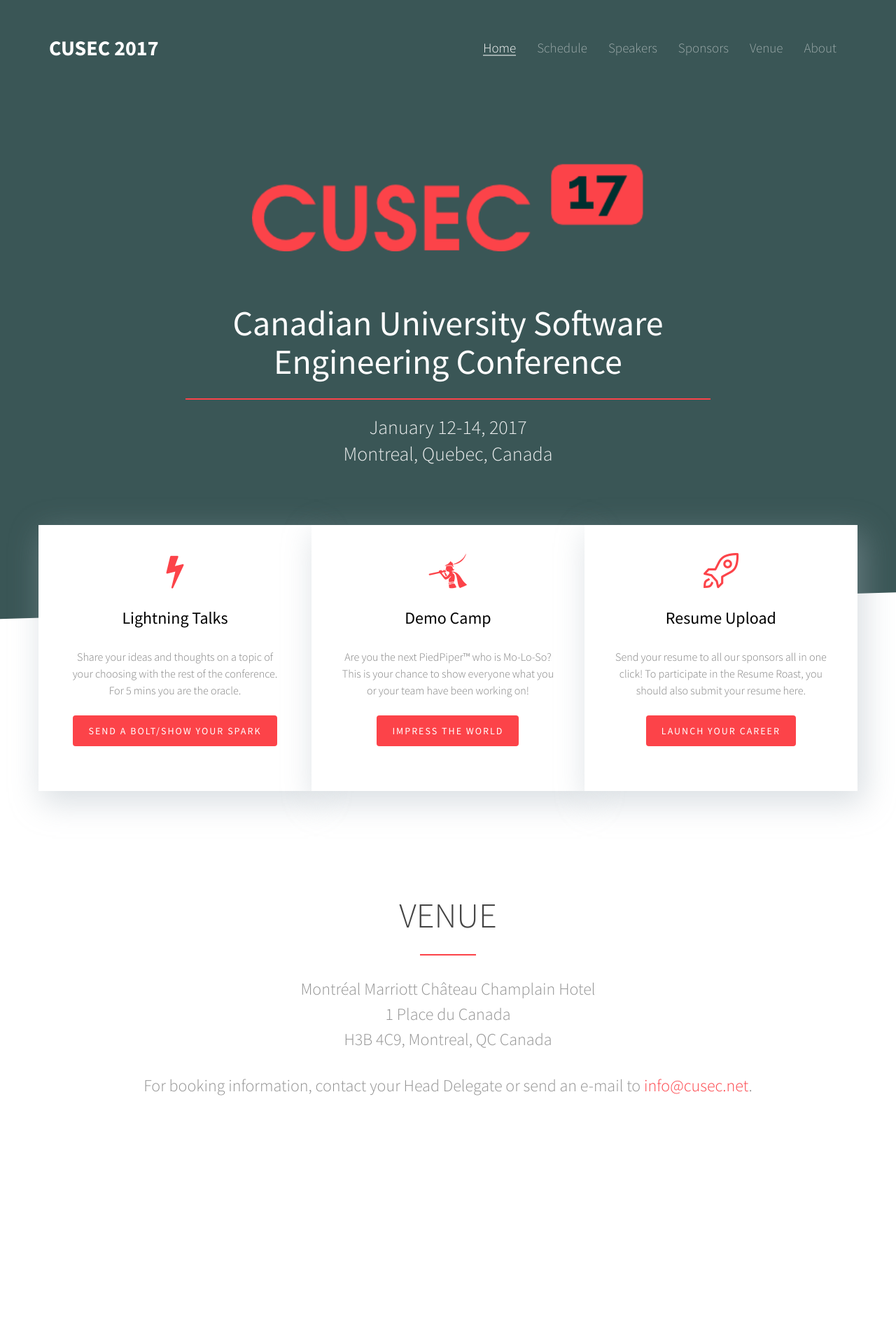
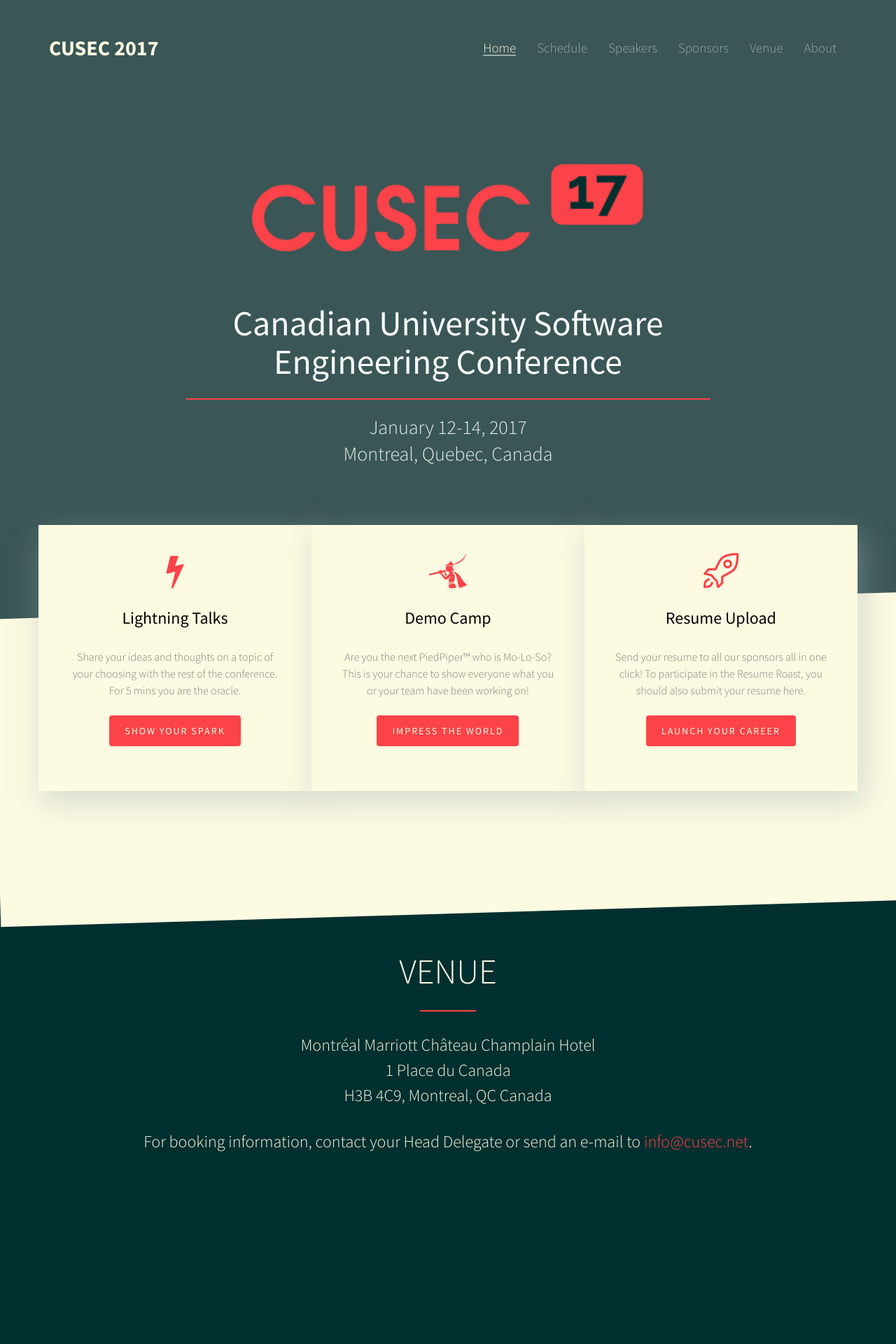
Before and after one commit to kim-codes/2017, a Jekyll site: the page built from index.html, in a window 1280 px wide. Shown: the top 1920 px of the page at 70% size. Built offline with Jekyll 4.4.1, drawn with Linux system fonts in a browser that asks for light colours; some web fonts are replaced; some of the changed text lies outside the part shown.

Commit message:
fixed about section; changed the background colour; added a slant to the venue

```diff
--- a/_sass/_colours.scss
+++ b/_sass/_colours.scss
@@ -1,11 +1,16 @@
 $brand-primary: #FC4349 !default;
 $brand-secondary: #002F2F !default;
 
-$brand-white: #fff;
+// $brand-white: #fff;
+// $brand-white: #EFECCA;
+// $brand-white: #E6E2AF;
+$brand-white: #FCFAE1;
 $brand-black: #000;
-$brand-darker: #444;
+// $brand-darker: #444;
+$brand-darker: #A7A37E;
 $brand-gray: #ccc;
-$brand-lighter: #e9e9e9;
+// $brand-lighter: #e9e9e9;
+$brand-lighter: #EFECCA;
 $brand-body-color: #818892;
 $brand-selection-color: #f9f6f0;
 $brand-overlay-color: #3b3d40;
--- a/assets/css/style.scss
+++ b/assets/css/style.scss
@@ -281,14 +281,13 @@
 }
 
 #fh5co-home {
-	background-color: transparent;
+    background-color: $brand-secondary;
     background-repeat: no-repeat;
 	background-size: cover;
 	background-attachment: fixed;
 	position: relative;
 	width: 100%;
 
-	background-color: $brand-primary;
 	color: #fff;
 	overflow: hidden;
 	.gradient {
@@ -301,7 +300,6 @@
 		z-index: 2;
 		opacity: .9;
 		-webkit-backface-visibility: hidden; // for Chrome Windows
-		// @include fh5co-gradient;
 	}
 	&, .text-wrap {
 		height: 900px;
@@ -359,7 +357,7 @@
 	-webkit-transform: rotate(-1.7deg);
 	-o-transform: rotate(-1.7deg);
 	-moz-transform: rotate(-1.7deg);
-	background-color: #fff;
+	background-color: $brand-white;
 	content: "";
 	z-index: 3;
 	display: inline-block;
@@ -480,7 +478,55 @@
 }
 
 #fh5co-venue{
-    padding-top: 0;
+    background-color:$brand-secondary;
+    overflow: hidden;
+	position: relative;
+    color: rgba(255,255,255,.7);
+    &:before, &:after {
+        position: absolute;
+        transform: rotate(-1.7deg);
+        -ms-transform: rotate(-1.7deg);
+        -webkit-transform: rotate(-1.7deg);
+        -o-transform: rotate(-1.7deg);
+        -moz-transform: rotate(-1.7deg);
+        background-color: $brand-white;
+        content: "";
+        z-index: 3;
+        display: inline-block;
+        height: 70px;
+        padding: 0;
+        width: 101%;
+    }
+    &:before {
+        top: 0;
+        margin-top: -35px;
+    }
+    &:after {
+        bottom: 0;
+        margin-bottom: -35px;
+    }
+    h3 {
+        font-size: 24px;
+        color: $brand-white;
+    }
+    .icon {
+        font-size: 70px;
+        margin-bottom: 30px;
+        @include inline-block;
+        &:before {
+            color: $brand-white;
+        }
+    }
+    .section-heading {
+        h2 {
+            color: $brand-white;
+            &.left-border {
+                &:after {
+                    background: rgba(255,255,255,.3);
+                }
+            }
+        }
+    }
 }
 
 // Map
@@ -491,6 +537,21 @@
 	@media screen and (max-width: $screen-sm) {
 		height: 200px;
 	}
+}
+
+#fh5co-about {
+    .container-fluid {
+        .row {
+            background-color: $brand-secondary;
+            background-repeat: no-repeat;
+        	background-size: cover;
+        	background-attachment: fixed;
+        	position: relative;
+        	width: auto;
+            height: 450px;
+            overflow: hidden;
+        }
+    }
 }
 
 #fh5co-services, #fh5co-work, #fh5co-counters {
--- a/index.html
+++ b/index.html
@@ -12,7 +12,7 @@
 					<i class="fh5co-intro-icon icon-bolt"></i>
 					<h2>Lightning Talks</h2>
 					<p>Share your ideas and thoughts on a topic of your choosing with the rest of the conference. For 5 mins you are the oracle.</p>
-					<p><a href="#" class="btn btn-primary">Send a Bolt/Show your Spark</a></p>
+					<p><a href="#" class="btn btn-primary">Show your Spark</a></p>
 				</div>
 			</div>
 			<div class="fh5co-block to-animate" style="background-image: url({{ "/assets/images/img_8.jpg" | prepend: site.url }});">
@@ -47,12 +47,12 @@
 				<div class="row">
 					<div class="col-md-10 col-md-offset-1 to-animate text-center">
                         <address>
-                            <h3>
+                            <h3 class="to-animate">
                                 Montréal Marriott Château Champlain Hotel<br />
                                 1 Place du Canada<br />
                                 H3B 4C9, Montreal, QC Canada<br />
                             </h3>
-                            <h3>
+                            <h3 class="to-animate">
                                 For booking information, contact your Head Delegate or send an e-mail to <a href="mailto:#">info@cusec.net</a>.
                             </h3>
                         </address>
@@ -67,42 +67,27 @@
 <section id="fh5co-about" data-section="about">
 	<div class="container">
         <div class="row">
-            <div class="col-md-6 to-animate">
-                <h3>What is CUSEC<i class="icon-question"></i></h3>
-                <h3>
+            <div class="col-md-8 section-heading text-center">
+                <h2 class="to-animate">About</h2>
+                <div class="text-left">
+                    <h3 class="to-animate"><strong>What is CUSEC?</strong></h3>
+                    <p class="to-animate">
                         CUSEC brings together passionate students from across Canada. Meet like-minded peers, learn from
                         world-renowned experts and discover career opportunities with exciting companies.
-                </h3>
-                <h3>
+                    </p>
+                    <p class="to-animate">
                         In 2002, CUSEC was formed by a group of inspired individuals who were dedicated to connecting students
                         that share a passion for software. After 15 years, the CUSEC organizing team have only become stronger. As
                         a student run non-profit organization, CUSEC allows for hundreds of students from all across Canada to come
                         together to talk, learn, and have fun. The team is committed to continuously encouraging and engaging more
                         and more students.
-                </h3>
-            </div>
-            <div class="col-md-6 to-animate">
-                <h3>Contact Form</h3>
-                <div class="form-group ">
-                    <label for="name" class="sr-only">Name</label>
-                    <input id="name" class="form-control" placeholder="Name" type="text">
-                </div>
-                <div class="form-group ">
-                    <label for="email" class="sr-only">Email</label>
-                    <input id="email" class="form-control" placeholder="Email" type="email">
-                </div>
-                <div class="form-group ">
-                    <label for="phone" class="sr-only">Phone</label>
-                    <input id="phone" class="form-control" placeholder="Phone" type="text">
-                </div>
-                <div class="form-group ">
-                    <label for="message" class="sr-only">Message</label>
-                    <textarea name="" id="message" cols="30" rows="5" class="form-control" placeholder="Message"></textarea>
-                </div>
-                <div class="form-group ">
-                    <input class="btn btn-primary btn-lg" value="Send Message" type="submit">
+                    </p>
                 </div>
             </div>
+        </div>
+    </div>
+    <div class="container-fluid">
+        <div class="row" style="background-image: url({{ "/assets/images/cusec_2016.jpg" | prepend: site.url }});">
         </div>
     </div>
 </section>
```
Also changed, not shown: assets/images/cusec_2016.jpg (added). Lines whose indentation alone changed are shown as unchanged.
